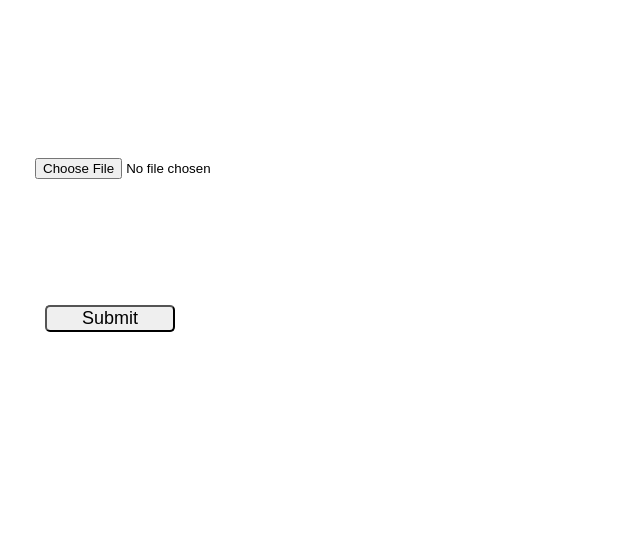
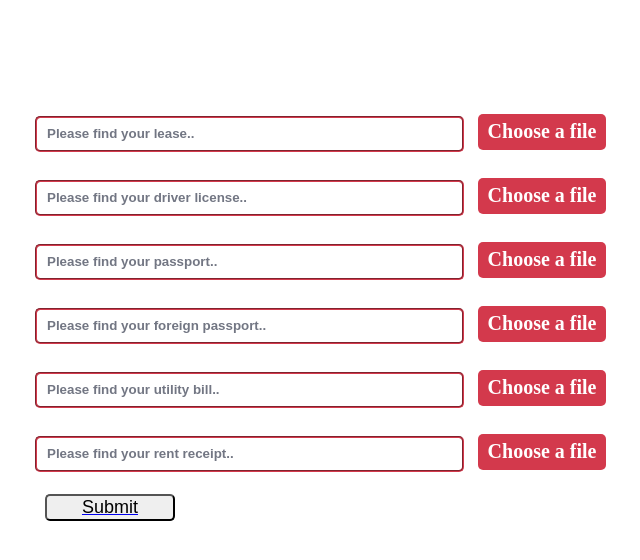
Before and after one commit to footok/simple-modern-upload-form-app, a React app: page /upload in a window 1280 px wide. Shown: the top 560 px of the page, without its empty margins (83-723 px from the left). Built offline with nearby package versions, Linux system fonts and the light colour scheme.

Commit message:
Add more input boxes and styles to DocUploadForm

```diff
--- a/app/components/DocUploadForm.jsx
+++ b/app/components/DocUploadForm.jsx
@@ -1,4 +1,5 @@
 import React from 'react';
+import { Link } from 'react-router-dom'
 
 class DocUploadForm extends React.Component {
   constructor(props) {
@@ -6,11 +7,16 @@ class DocUploadForm extends React.Component {
     this.state = {
       data: [],
     };
+    this.handleInputChange = this.handleInputChange.bind(this);
     this.uploadFile = this.uploadFile.bind(this);
   }
 
+  handleInputChange(event) {
+    var file = event.target.files[0].name
+    document.querySelector(".upload-file").value = file
+  }
+
   uploadFile(event) {
-    alert('A name was submitted: ' + this.state.lastName);
     event.preventDefault();
   }
 
@@ -18,8 +24,47 @@ class DocUploadForm extends React.Component {
     return (
       <div className="signup-form">
         <form className="user-details" onSubmit={this.uploadFile}>
-          <input name="file" type="file" placeholder="First name" value={this.state.firstName} onChange={this.handleInputChange}/>
-          <input type="submit" />
+          <div className="lease-file">
+            <input className="upload-file" placeholder="Please find your lease.." disabled="disabled" />
+            <label>Choose a file
+            <input className="upload-button" type="file" onChange={this.handleInputChange}/>
+            </label>
+          </div>
+          <div className="driver-license-file">
+            <input className="upload-file" placeholder="Please find your driver license.." disabled="disabled" />
+            <label>Choose a file
+            <input className="upload-button" type="file" onChange={this.handleInputChange}/>
+            </label>
+          </div>
+          <div className="passport-file">
+            <input className="upload-file" placeholder="Please find your passport.." disabled="disabled" />
+            <label>Choose a file
+            <input className="upload-button" type="file" onChange={this.handleInputChange}/>
+            </label>
+          </div>
+          <div className="foreign-passport-file">
+            <input id="upload-lease" className="upload-file" placeholder="Please find your foreign passport.." disabled="disabled" />
+            <label>Choose a file
+            <input className="upload-button" type="file" onChange={this.handleInputChange}/>
+            </label>
+          </div>
+          <div className="utility-bill-file">
+            <input className="upload-file" placeholder="Please find your utility bill.." disabled="disabled" />
+            <label>Choose a file
+            <input className="upload-button" type="file" onChange={this.handleInputChange}/>
+            </label>
+          </div>
+          <div className="rent-receipt-file">
+            <input className="upload-file" placeholder="Please find your rent receipt.." disabled="disabled" />
+            <label>Choose a file
+            <input className="upload-button" type="file" onChange={this.handleInputChange}/>
+            </label>
+          </div>
+          <div className="submit-form">
+            <Link to="/complete">
+              <input type="submit" value="Submit" />
+            </Link>
+          </div>
         </form>
       </div>
     );
--- a/public/css/styles.css
+++ b/public/css/styles.css
@@ -1,5 +1,6 @@
 <style>
 html{
+  overflow: true;
 }
 
 body {
@@ -28,6 +29,15 @@ input[type="submit"] {
   font-family: sans-serif;
   font-size: 18px;
   border-radius: 5px;
+}
+
+input[type="file"] {
+  width: 0.1px;
+  height: 0.1px;
+  opacity: 0;
+  overflow: hidden;
+  position: absolute;
+  z-index: -1;
 }
 
 ::-webkit-input-placeholder { /* Chrome/Opera/Safari */
@@ -75,4 +85,33 @@ input[type="text"]:focus {
   font-size: 14px;
 }
 
+.upload-file {
+  width: 40%;
+  padding-left: 5px;
+  height: 30px;
+  font-weight: 700;
+  border-radius: 5px;
+  border-color: #d43a4c;
+  color: #727683;
+  border-style: groove;
+  background-color: white;
+}
+
+label {
+  cursor: pointer;
+  height: 24px;
+  margin: 14px;
+  padding: 6px 10px 6px 10px;
+  font-size: 20px;
+  font-weight: 700;
+  color: white;
+  background-color: #d3394c;
+  display: inline-block;
+  border-radius: 5px;
+}
+
+label:hover {
+  background-color: #92202d;
+}
+
 </style>
```
